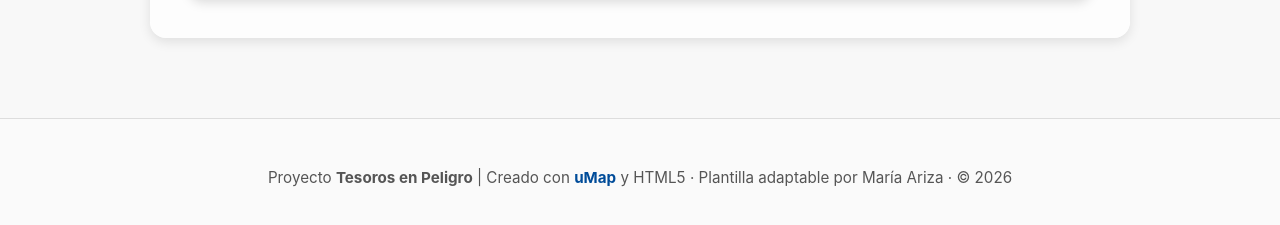
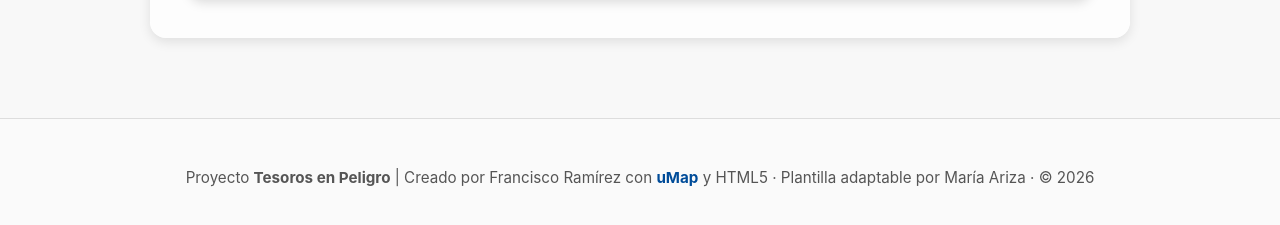
Before and after one commit to ramireramos/ramireramos.github.io, a plain HTML site: page index1.html in a window 1280 px wide. Shown: the part 3668-3893 px from the top of the page. Drawn offline with Linux system fonts and the light colour scheme.

Commit message:
Update footer author name to Francisco Ramírez

```diff
--- a/index1.html
+++ b/index1.html
@@ -170,7 +170,7 @@
   </main>
 
   <footer>
-    <p>Proyecto <strong>Tesoros en Peligro</strong> | Creado con <a href="https://umap.openstreetmap.fr/es/" target="_blank">uMap</a> y HTML5 · Plantilla adaptable por María Ariza · © 2026</p>
+    <p>Proyecto <strong>Tesoros en Peligro</strong> | Creado por Francisco Ramírez con <a href="https://umap.openstreetmap.fr/es/" target="_blank">uMap</a> y HTML5 · Plantilla adaptable por María Ariza · © 2026</p>
   </footer>
 
 </body>
```
